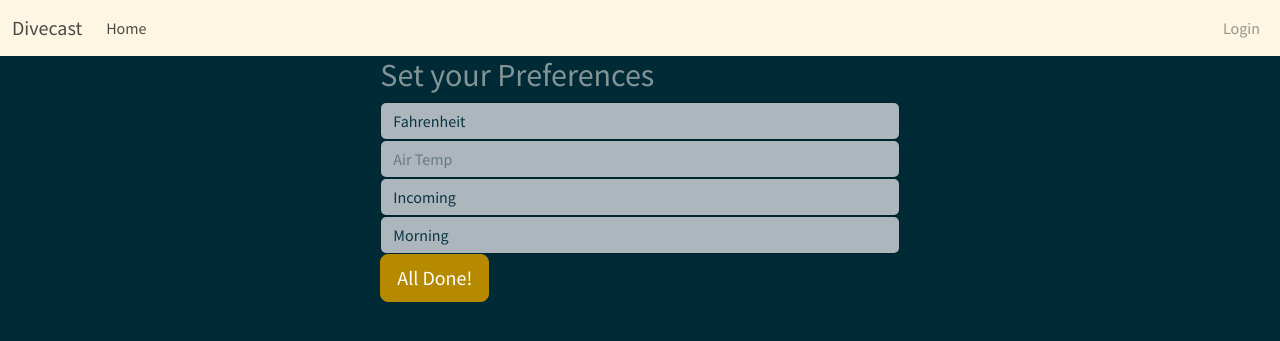
After one commit to pllomba90/divecast, a Flask app: page /initial_pref in a window 1280 px wide. The commit adds this page. Shown: the top 341 px of the page. Run offline with Flask 3, Linux system fonts and the light colour scheme; some libraries are stand-ins or nearby versions.

Commit message:
Added in backend functionality
Modified my models. Created preferences. Messed around with my base bootstrap template.

```diff
--- a/app.py
+++ b/app.py
@@ -1,6 +1,6 @@
 from flask import Flask, redirect, render_template, session, flash, g
 from flask_debugtoolbar import DebugToolbarExtension
-from forms import SignUpForm, LoginForm
+from forms import SignUpForm, LoginForm, PreferenceForm
 from sqlalchemy.exc import IntegrityError
 from models import User, Weather, Tide, Preference, db, connect_db
 
@@ -36,6 +36,7 @@ def do_login(user):
     """Log in user."""
 
     session[CURR_USER_KEY] = user.id
+    session['username'] = user.username
 
 
 def do_logout():
@@ -43,6 +44,7 @@ def do_logout():
 
     if CURR_USER_KEY in session:
         del session[CURR_USER_KEY]
+        session['username'] = None
 
 
 @app.route('/')
@@ -80,14 +82,73 @@ def sign_up():
 
         do_login(user)
 
-        return redirect("/")
+        return redirect("/initial_pref")
 
     else:
         return render_template('sign-up.html', form=form)
 
 
-@app.route('/login')
+@app.route('/login', methods=['GET', 'POST'])
 def login():
     form = LoginForm()
 
+    if form.is_submitted() and form.validate():
+        user = User.authenticate(form.username.data,
+                                 form.password.data)
+
+        if user:
+            do_login(user)
+            flash(f"Hello, {user.username}!", "success")
+            return redirect("/")
+
+        flash("Invalid credentials.", 'danger')
+
     return render_template('login.html', form=form)
+
+@app.route('/initial_pref', methods=['GET', 'POST'])
+def set_up_prefs():
+
+    form = PreferenceForm()
+
+    if form.is_submitted() and form.validate():
+
+        new_pref = Preference.create_preference(
+            user_id = g.user.id,
+            temp_unit=form.temp_unit.data,
+            air_temp=form.air_temp.data,
+            tide_pref=form.tide_pref.data,
+            time_of_day=form.time_of_day.data
+        )
+
+        db.session.commit()
+        return redirect('/')
+    else:
+        return render_template('initial_prefs.html', form=form)
+
+@app.route('/user/edit', methods=['GET', 'POST'])
+def edit_user():
+
+    user = g.user
+
+    form = PreferenceForm(obj=user.preference)
+
+    if form.is_submitted() and form.validate():
+
+        preference = user.preference
+        preference.temp_unit = form.temp_unit.data
+        preference.air_temp = form.air_temp.data
+        preference.tide_pref = form.tide_pref.data
+        preference.time_of_day = form.time_of_day.data
+
+        db.session.commit()
+        return redirect('/')
+    else:
+
+        return render_template('edit.html', user=user, form=form)
+
+@app.route('/logout')
+def logout():
+
+    do_logout()
+
+    return render_template('home-anon.html')
--- a/forms.py
+++ b/forms.py
@@ -1,5 +1,5 @@
 from flask_wtf import FlaskForm
-from wtforms import StringField, PasswordField, TextAreaField
+from wtforms import StringField, SelectField, IntegerField, PasswordField, TextAreaField
 from wtforms.validators import DataRequired, Email, Length
 
 class SignUpForm(FlaskForm):
@@ -18,3 +18,16 @@ class LoginForm(FlaskForm):
 
     username = StringField('Username', validators=[DataRequired()])
     password = PasswordField('Password', validators=[Length(min=6)])
+
+
+class PreferenceForm(FlaskForm):
+    """Form for establishing a user's preferences. I will
+    also probably use this form to edit preferences as well. """
+
+    temp_unit = SelectField('Temperature Units', choices=[('F', 'Fahrenheit'), ('C', 'Celcius')])
+
+    air_temp = IntegerField('Air Temp', validators=[DataRequired()])
+
+    tide_pref = SelectField('Tidal Preference', choices=[('Incoming', 'Incoming'), ('Outgoing', 'outgoing')])
+
+    time_of_day = SelectField('Time of Day', choices=[('Morning', 'Morning'), ('Afternoon', 'Afternoon'), ('Evening', 'Evening')])
--- a/templates/base.html
+++ b/templates/base.html
@@ -19,30 +19,26 @@
           <div class="collapse navbar-collapse" id="navbarSupportedContent">
             <ul class="navbar-nav me-auto mb-2 mb-lg-0">
               <li class="nav-item">
-                <a class="nav-link active" aria-current="page" href="#">Home</a>
+                <a class="nav-link active" aria-current="page" href="/">Home</a>
               </li>
+              {% if session['username'] %}
               <li class="nav-item">
-                <a class="nav-link" href="#">Link</a>
+                <a class="nav-link" href="/user/edit">Edit</a>
               </li>
-              <li class="nav-item dropdown">
-                <a class="nav-link dropdown-toggle" href="#" role="button" data-bs-toggle="dropdown" aria-expanded="false">
-                  Dropdown
-                </a>
-                <ul class="dropdown-menu">
-                  <li><a class="dropdown-item" href="#">Action</a></li>
-                  <li><a class="dropdown-item" href="#">Another action</a></li>
-                  <li><hr class="dropdown-divider"></li>
-                  <li><a class="dropdown-item" href="#">Something else here</a></li>
-                </ul>
-              </li>
-              <li class="nav-item">
-                <a class="nav-link disabled">Disabled</a>
-              </li>
+              {% else %}
+              {% endif %}
             </ul>
-            <form class="d-flex" role="search">
-              <input class="form-control me-2" type="search" placeholder="Search" aria-label="Search">
-              <button class="btn btn-outline-success" type="submit">Search</button>
-            </form>
+           <ul class="navbar-nav ml-auto">
+            {% if session['username'] %}
+            <li class="nav-item">
+              <a href="/logout" class="nav-link">Logout</a></li>
+              {% else %}
+             <li class="nav-item">
+              <a href="/login" class="nav-link">Login</a>
+
+            </li>
+            {% endif %}
+           </ul>
           </div>
         </div>
       </nav>
--- /dev/null
+++ b/templates/initial_prefs.html
@@ -0,0 +1,24 @@
+{% extends 'base.html' %}
+
+{% block title %}Preferences {% endblock %}
+
+{% block content %}
+<div class="row justify-content-md-center">
+    <div class="col-md-7 col-lg-5">
+      <h2 class="join-message">Set your Preferences</h2>
+      <form method="POST" id="signup_form">
+        {{ form.hidden_tag() }}
+
+        {% for field in form if field.widget.input_type != 'hidden' %}
+          {% for error in field.errors %}
+            <span class="text-danger">{{ error }}</span>
+          {% endfor %}
+          {{ field(placeholder=field.label.text, class="form-control") }}
+        {% endfor %}
+
+        <button class="btn btn-primary btn-lg btn-block">All Done!</button>
+      </form>
+    </div>
+  </div>
+
+  {% endblock %}
```
Also changed, not shown: models.py (+41 -6 lines), templates/edit.html (added, +24 -0 lines), templates/home.html (+12 -1 lines), 1 other file.
